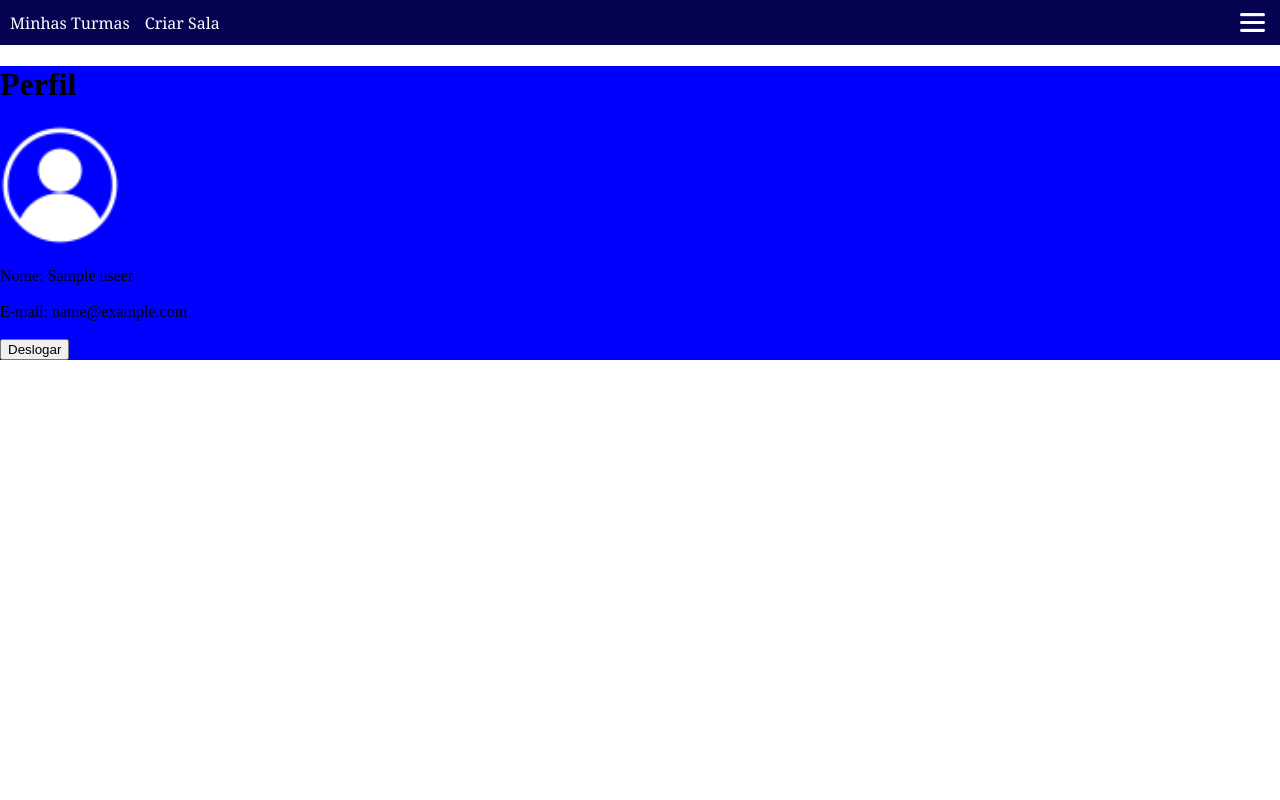
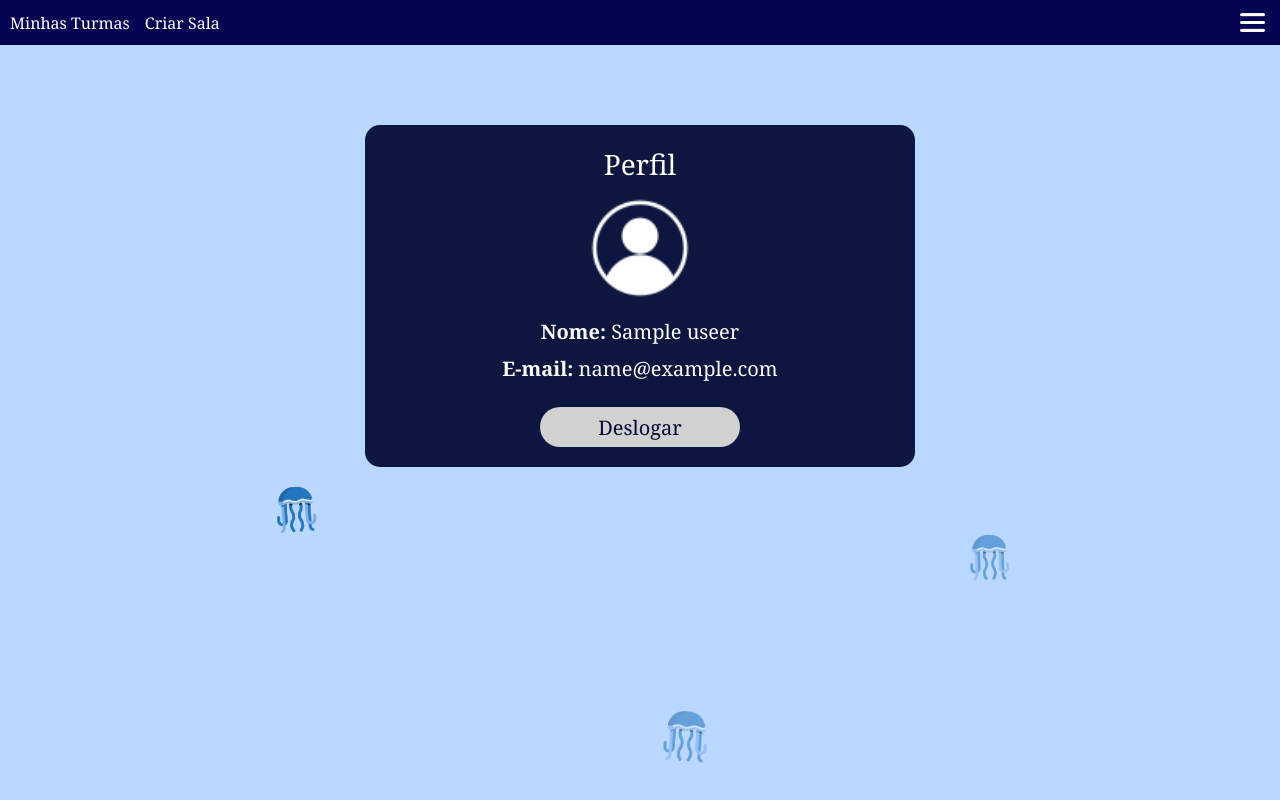
Before and after one commit to isadoravalentinabento/reinoAnimalia, a PHP site: page /Perfil.php in a window 1280 px wide. Run offline with PHP 8.4, Linux system fonts and the light colour scheme; the visitor is signed in with stand-in values (Sample User, id 1); tables that the repository leaves empty or names only in its code hold one stand-in row (values such as "Sample post").

Commit message:
css do perfil

```diff
--- a/Perfil.php
+++ b/Perfil.php
@@ -27,28 +27,47 @@ $usuario = $comando->fetch();
     <meta charset="UTF-8">
     <meta name="viewport" content="width=device-width, initial-scale=1.0">
     <title>Perfil</title>
+    <link rel="stylesheet" href="css/perfil.css">
 </head>
 <body>
-    <div class="perfil" style="background: blue">
-        <h1>Perfil</h1>
 
-        <img src="img/icons/user (1).png" width="120">
+    <div class="animais">
 
-        <br><br>
-
-        <label>Nome:</label>
-        <?= $usuario['nome']?>
-
-        <br><br>
-
-        <label>E-mail:</label>
-        <?= $usuario['email']?>
+    <img src="img/icons/jellyfish (3).png" class="agua-viva agua3">
+    <img src="img/icons/jellyfish (3).png" class="agua-viva agua3">
+    <img src="img/icons/jellyfish (3).png" class="agua-viva agua3">
+    <img src="img/icons/jellyfish (3).png" class="agua-viva agua4">
+    <img src="img/icons/jellyfish (3).png" class="agua-viva agua5">
+    <img src="img/icons/jellyfish (3).png" class="agua-viva agua6">
+    <img src="img/icons/jellyfish (3).png" class="agua-viva agua7">
+    <img src="img/icons/jellyfish (3).png" class="agua-viva agua8">
+    <img src="img/icons/jellyfish (3).png" class="agua-viva agua9">
 
 
-        <br><br>
-        <a href="index.php">
-            <button>Deslogar</button>
-        </a>
+
     </div>
+
+    <div class="perfil">
+        <h1>Perfil</h1>
+    <img src="img/icons/user (1).png" class="foto-perfil">
+    <div class="informacoes">
+
+        <p>
+            <strong>Nome:</strong>
+            <?= $usuario['nome']?>
+        </p>
+
+        <p>
+            <strong>E-mail:</strong>
+            <?= $usuario['email']?>
+        </p>
+
+    </div>
+
+    <a href="index.php">
+        <button>Deslogar</button>
+    </a>
+
+</div>
 </body>
 </html>
--- /dev/null
+++ b/css/perfil.css
@@ -0,0 +1,171 @@
+body {
+    margin: 0;
+    min-height: 100vh;
+    background-color: rgb(186, 216, 255);
+    font-family: Georgia, "Times New Roman", serif;
+}
+.perfil {
+    width: 550px;
+    min-height: 300px;
+    margin: 80px auto;
+    padding: 20px;
+    box-sizing: border-box;
+    background-color: rgba(4, 12, 53, 0.95);
+    border-radius: 15px;
+    color: white;
+    position: relative;
+    z-index: 2;
+}
+.perfil h1 {
+    margin: 0 0 15px;
+    text-align: center;
+    font-size: 28px;
+    font-weight: normal;
+}
+.foto-perfil {
+    width: 100px;
+    height: 100px;
+    object-fit: contain;
+    display: block;
+    margin: 0 auto 20px;
+}
+.informacoes {
+    text-align: center;
+
+    font-size: 20px;
+}
+.informacoes p {
+    margin: 10px 0;
+}
+.perfil a {
+    text-decoration: none;
+}
+.perfil button {
+    display: block;
+    width: 200px;
+    height: 40px;
+    margin: 25px auto 0;
+    border: none;
+    border-radius: 20px;
+    background-color: #d1d1d1;
+    color: #040C35;
+    font-family: Georgia, "Times New Roman", serif;
+    font-size: 20px;
+    cursor: pointer;
+    transition: 0.3s;
+}
+.perfil button:hover {
+    background-color: #7042d3;
+    color: white;
+    transform: scale(1.05);
+}
+.animais {
+    position: fixed;
+    width: 100%;
+    height: 100%;
+    top: 0;
+    left: 0;
+    overflow: hidden;
+    pointer-events: none;
+    z-index: 0;
+}
+.agua-viva {
+    position: absolute;
+    bottom: -100px;
+    opacity: 0;
+    animation-name: subirAguaViva;
+    animation-timing-function: linear;
+    animation-iteration-count: infinite;
+}
+.agua1 {
+    left: 2%;
+    width: 55px;
+    animation-delay: 0s;
+    animation-duration: 11s;
+}
+
+.agua2 {
+    left: 12%;
+    width: 70px;
+    animation-delay: 5s;
+    animation-duration: 14s;
+}
+
+.agua3 {
+    left: 23%;
+    width: 45px;
+    animation-delay: 2s;
+    animation-duration: 10s;
+}
+
+.agua4 {
+    left: 35%;
+    width: 65px;
+    animation-delay: 8s;
+    animation-duration: 13s;
+}
+
+.agua5 {
+    left: 50%;
+    width: 50px;
+    animation-delay: 4s;
+    animation-duration: 15s;
+}
+
+.agua6 {
+    left: 64%;
+    width: 75px;
+    animation-delay: 10s;
+    animation-duration: 12s;
+}
+
+.agua7 {
+    left: 76%;
+    width: 45px;
+    animation-delay: 1s;
+    animation-duration: 14s;
+}
+
+.agua8 {
+    left: 87%;
+    width: 65px;
+    animation-delay: 7s;
+    animation-duration: 11s;
+}
+
+.agua9 {
+    left: 96%;
+    width: 50px;
+    animation-delay: 12s;
+    animation-duration: 16s;
+}
+@keyframes subirAguaViva {
+    0% {
+        transform: translateY(0) translateX(0) rotate(0deg);
+
+        opacity: 0;
+    }
+    10% {
+        opacity: 0.5;
+    }
+    25% {
+        transform: translateY(-25vh) translateX(30px) rotate(6deg);
+
+        opacity: 0.5;
+    }
+    50% {
+        transform: translateY(-50vh) translateX(-30px) rotate(-6deg);
+
+        opacity: 0.5;
+    }
+    75% {
+        transform: translateY(-75vh) translateX(30px) rotate(6deg);
+
+        opacity: 0.35;
+    }
+    100% {
+        transform: translateY(-115vh) translateX(-20px) rotate(-6deg);
+
+        opacity: 0;
+    }
+}
```
Also changed, not shown: img/icons/jellyfish (1).png (added), img/icons/jellyfish (2).png (added), img/icons/jellyfish (3).png (added), img/icons/jellyfish.png (added).
